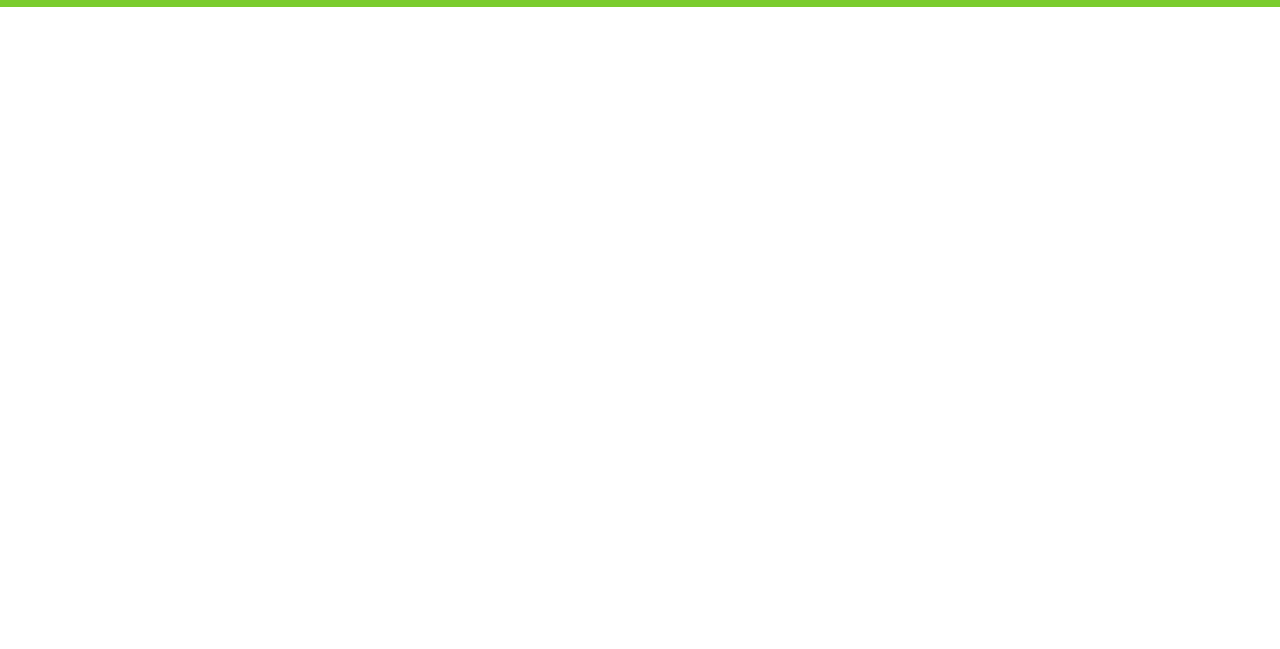
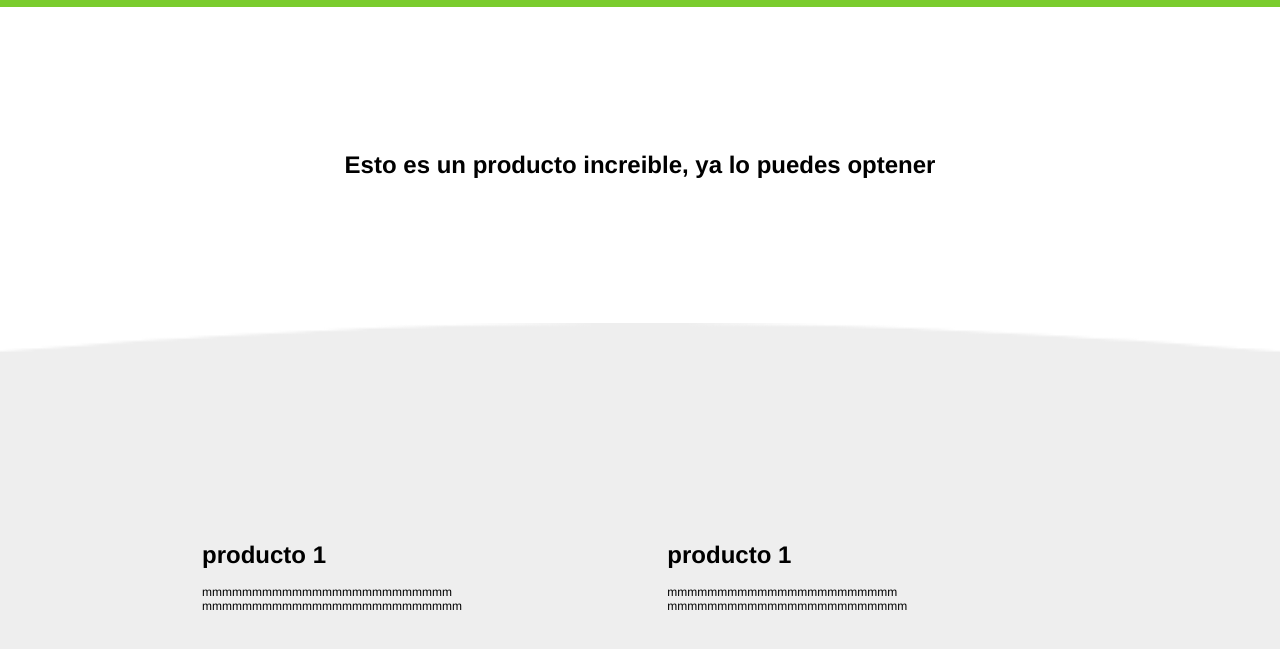
Before and after one commit to De-javu/Dise-o, a plain HTML site: page index.html in a window 1280 px wide. Shown: the part 69-718 px from the top of the page. Drawn offline with Linux system fonts and the light colour scheme.

Commit message:
feat:Configuracion de main section.

```diff
--- a/css/estilos.css
+++ b/css/estilos.css
@@ -18,6 +18,9 @@ nav{
     justify-content: space-between;
     align-items: center;
 }
+nav .brand {
+    margin-left: 20px;
+}
 
 nav ul{
     display: flex;
@@ -32,8 +35,33 @@ nav li a {
     color: black;
     text-decoration: none;
 }
+nav  li a:hover {
+    text-decoration: none;
+    color: white;
+}
 
-nav li a:hover{
-color: white;
+/* -------------------- Main section */
 
+.main_section{
+
+    padding: 10%;
+    text-align: center ;
 }
+.products {
+
+    background-image: url("../image/curve.png");
+    height: 500px;
+    background-size: cover;
+    background-position: center top;
+    padding: 15%;
+    display: flex;
+}
+
+.product{
+    padding: 10px;
+}
+
+.product .contect{
+    background-color: white;
+    padding: 20px;
+}
--- a/index.html
+++ b/index.html
@@ -8,10 +8,10 @@
   <title>Bruno</title>
 </head>
 <body>
-  <script scr="script/script.js"></script>
+
 
   <!-- aqui empieza el naver -->
-
+<header>
     <nav>
       <div class="brand_image">
         <img src="image/logo.jpg" alt="" width="50">
@@ -27,8 +27,31 @@
       </div>
 
     </nav>
+  <!-- aqui acaba el naver  -->
+   <div class="main_section">
+     <h1>Esto es un producto increible, ya lo puedes optener </h1>
+   </div>
+   <div class="products">
+     <div class="product">
+       <div class="content">
+                  <h1>producto 1</h1>
+                  <p>mmmmmmmmmmmmmmmmmmmmmmmmm
+                    mmmmmmmmmmmmmmmmmmmmmmmmmm
+                  </p>
+            </div>
+          </div>
+             <div class="product">
+              <div class="content">
+                    <h1>producto 1</h1>
+                    <p>mmmmmmmmmmmmmmmmmmmmmmm
+                      mmmmmmmmmmmmmmmmmmmmmmmm
+                    </p>
 
-  <!-- aoqui acaba el naver  -->
+       </div>
+     </div>
+   </div>
+
+ <script scr="script/script.js"></script>
 
 </body>
 </html>
```
Also changed, not shown: image/box1.png (added), image/box2.png (added), image/curve.png (added), image/logo.png (added), image/yay.gif (added).
